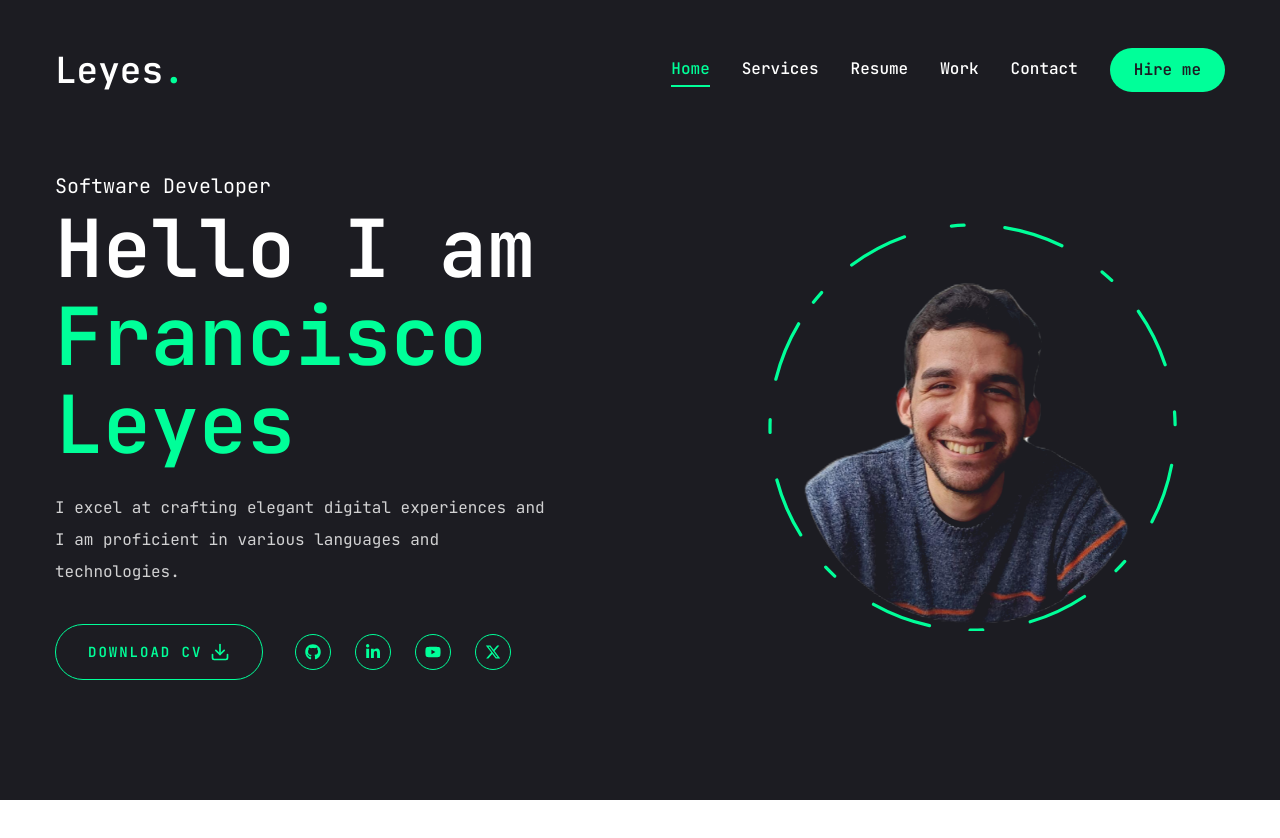
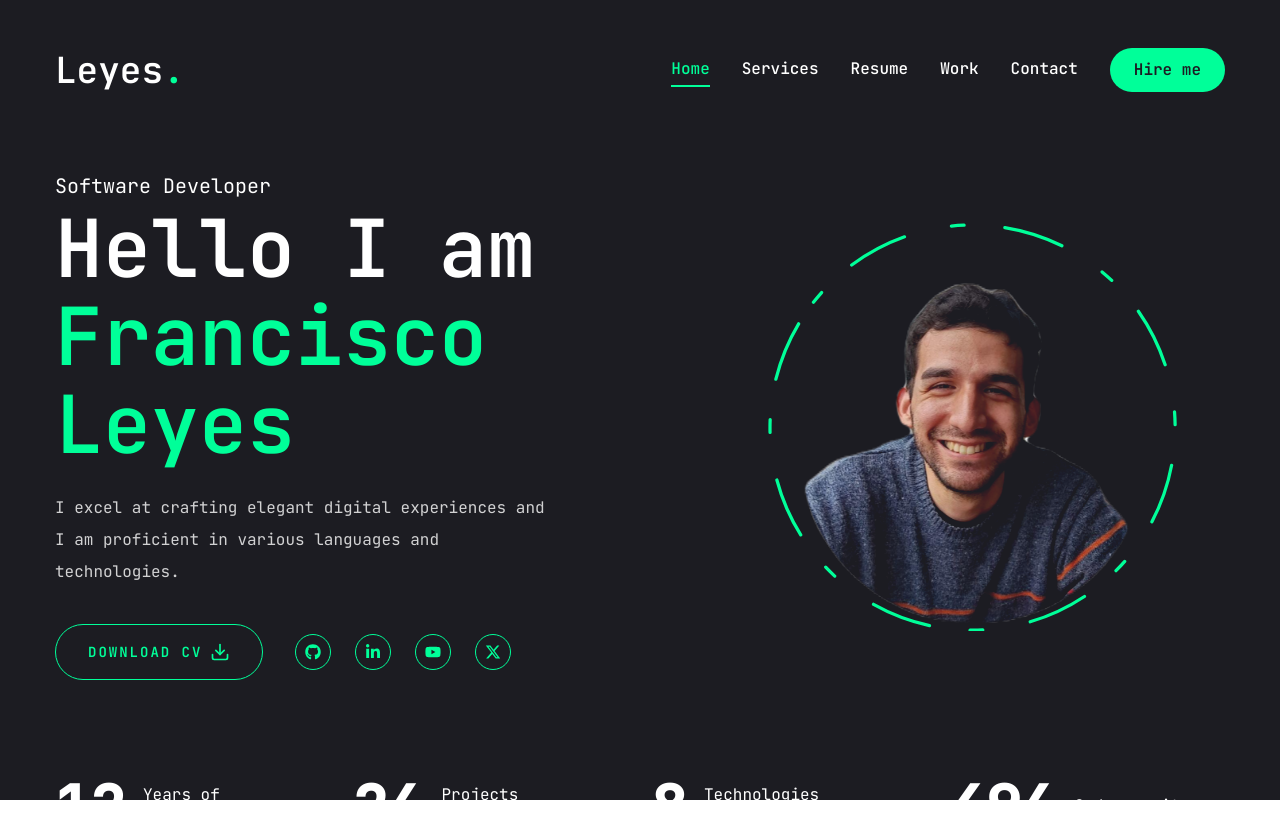
Before and after one commit to Leyes97/francisco-portfolio, a Next.js app: page / in a window 1280 px wide. Shown: the top 838 px of the page. Before the commit the page ends 800 px from the top, so only its background shows below. Built offline with nearby package versions, Linux system fonts and the light colour scheme.

Commit message:
the homepage was finished

```diff
--- a/app/page.jsx
+++ b/app/page.jsx
@@ -4,6 +4,7 @@
 //components
 import Social from '@/components/Social';
 import Photo from '@/components/Photo';
+import Stats from '@/components/Stats';
 
 const Home = () => {
   return (
@@ -44,6 +45,7 @@
           </div>
         </div>
       </div>
+      <Stats/>
     </section>
   );
 };
--- /dev/null
+++ b/components/Stats.jsx
@@ -0,0 +1,48 @@
+'use client';
+
+import CountUp from 'react-countup';
+
+const stats = [
+  {
+    num: 12,
+    text: 'Years of experience',
+  },
+  {
+    num: 26,
+    text: 'Projects completed',
+  },
+  {
+    num: 8,
+    text: 'Technologies mastered',
+  },
+  {
+    num: 500,
+    text: 'Code commits',
+  },
+];
+
+const Stats = () => {
+  return (
+    <section className='pt-4 pb-12 xl:pt-0 xl:pb-0'>
+      <div className="container mx-auto">
+        <div className='flex flex-wrap gap-6 max-w-[80vw] mx-auto xl:max-w-none'>
+          {stats.map((item, index) => {
+            return (
+              <div key={index} className='flex-1 flex gap-4 items-center justify-start'>
+                <CountUp
+                  end={item.num}
+                  duration={5}
+                  delay={2}
+                  className="text-4xl xl:text-6xl font-extrabold"
+                />
+                <p className={`${item.text.length < 15 ? 'max-w-[180px]' : 'max-w-[150px]' } leading-snug text-white-80`}>{item.text}</p>
+              </div>
+            );
+          })}
+        </div>
+      </div>
+    </section>
+  );
+};
+
+export default Stats;
--- a/package.json
+++ b/package.json
@@ -21,6 +21,7 @@
     "lucide-react": "^0.414.0",
     "next": "14.2.5",
     "react": "^18",
+    "react-countup": "^6.5.3",
     "react-dom": "^18",
     "react-icons": "^5.2.1",
     "tailwind-merge": "^2.4.0",
```
Also changed, not shown: 1 other file (tests, documents, lock files or other folders).
